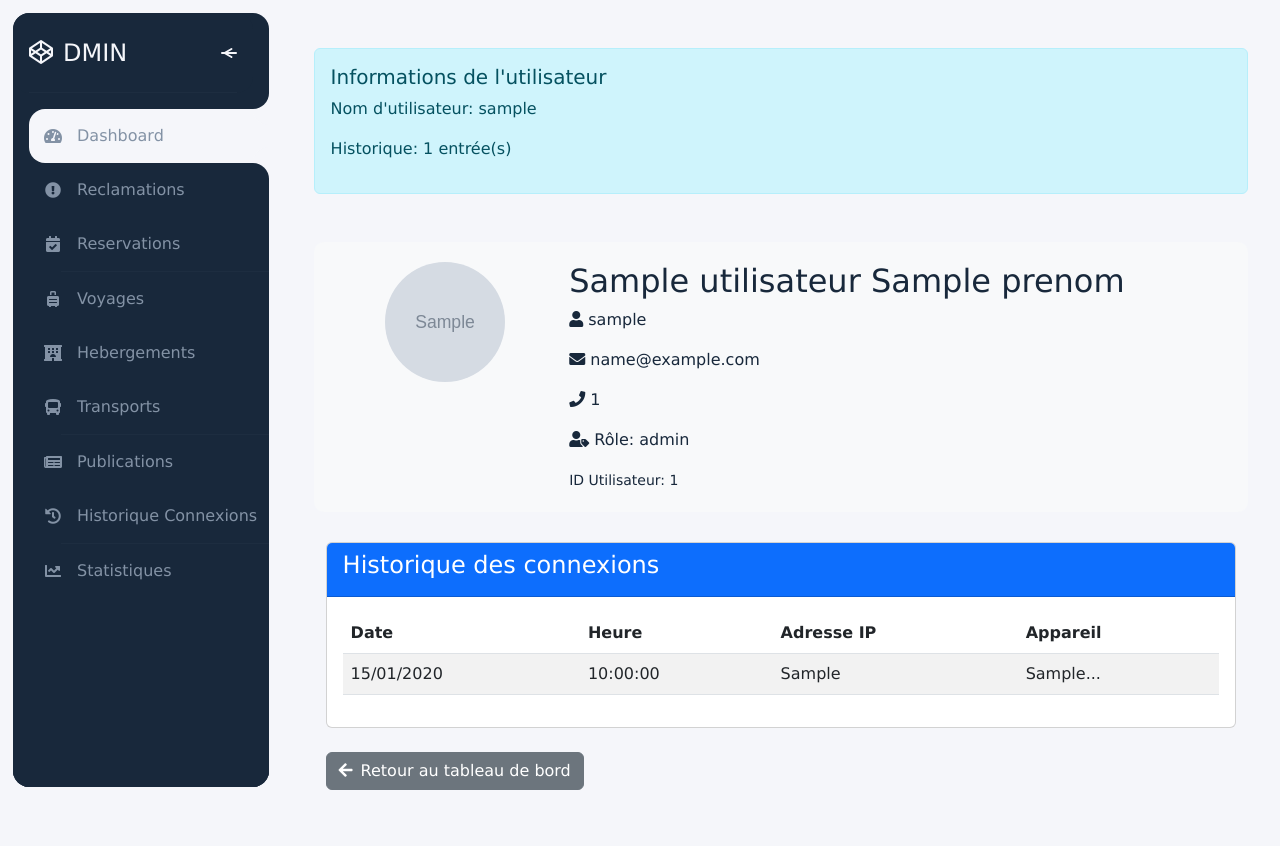
After one commit to Messai-Yosra/TerraNavSymfony1, a Symfony app: template templates/utilisateurs/historique_utilisateur.html.twig in a window 1280 px wide. The commit adds this page. Run offline with Twig, Linux system fonts and the light colour scheme; the template is opened without the code that fills it: most values are stand-ins (such as "Sample title", 1, 10 or a date in 2020); grey boxes marked "Sample" are stand-in pictures; some libraries are stand-ins or nearby versions.

Commit message:
historique complete fini

```diff
--- /dev/null
+++ b/templates/utilisateurs/historique_utilisateur.html.twig
@@ -0,0 +1,122 @@
+{% extends 'baseAdmin.html.twig' %}
+
+{% block title %}Historique Utilisateur - {{ utilisateur.username }}{% endblock %}
+
+{% block stylesheets %}
+    {{ parent() }}
+    <style>
+        .profile-header {
+            background-color: #f8f9fa;
+            padding: 20px;
+            border-radius: 10px;
+            margin-bottom: 30px;
+        }
+
+        .history-section {
+            margin-bottom: 40px;
+        }
+
+        .nav-tabs {
+            margin-bottom: 20px;
+        }
+
+        .empty-message {
+            font-style: italic;
+            color: #6c757d;
+        }
+
+        .card {
+            margin-bottom: 15px;
+        }
+
+        .profile-image {
+            width: 120px;
+            height: 120px;
+            object-fit: cover;
+            border-radius: 50%;
+        }
+    </style>
+{% endblock %}
+
+{% block content %}
+    {# Débogage #}
+    <div class="container mt-3 alert alert-info">
+        <h5>Informations de l'utilisateur</h5>
+        <p> Nom d'utilisateur: {{ utilisateur.username }}</p>
+        <p>Historique: {% if historique is defined %}{{ historique|length }} entrée(s){% else %}Non défini{% endif %}</p>
+    </div>
+
+    <div class="container mt-5">
+        <div class="row profile-header">
+            <div class="col-md-3 text-center">
+                {% if utilisateur.photo %}
+                    <img src="{{ asset('uploads/profile/' ~ utilisateur.photo) }}" alt="Photo de profil" class="profile-image">
+                {% else %}
+                    <img src="{{ asset('images/default-avatar.png') }}" alt="Photo par défaut" class="profile-image">
+                {% endif %}
+            </div>
+            <div class="col-md-9">
+                <h2>{{ utilisateur.nom|default('') }} {{ utilisateur.prenom|default('') }}</h2>
+                <p><i class="fas fa-user"></i> {{ utilisateur.username }}</p>
+                <p><i class="fas fa-envelope"></i> {{ utilisateur.email }}</p>
+                {% if utilisateur.numTel %}
+                    <p><i class="fas fa-phone"></i> {{ utilisateur.numTel }}</p>
+                {% endif %}
+                <p><i class="fas fa-user-tag"></i> Rôle: {{ utilisateur.role }}</p>
+                <small>ID Utilisateur: {{ utilisateur.id }}</small>
+            </div>
+        </div>
+
+        <!-- Section d'historique des connexions -->
+        <div class="card mb-4">
+            <div class="card-header bg-primary text-white">
+                <h4>Historique des connexions</h4>
+            </div>
+            <div class="card-body">
+                {% if historique is defined and historique is not empty %}
+                    <div class="table-responsive">
+                        <table class="table table-striped">
+                            <thead>
+                                <tr>
+                                    <th>Date</th>
+                                    <th>Heure</th>
+                                    <th>Adresse IP</th>
+                                    <th>Appareil</th>
+                                </tr>
+                            </thead>
+                            <tbody>
+                                {% for connexion in historique %}
+                                    <tr>
+                                        <td>{{ connexion.timestamp is defined ? connexion.timestamp|date('d/m/Y') : 'N/A' }}</td>
+                                        <td>{{ connexion.timestamp is defined ? connexion.timestamp|date('H:i:s') : 'N/A' }}</td>
+                                        <td>{{ connexion.ip|default('Non disponible') }}</td>
+                                        <td>{{ connexion.userAgent is defined ? (connexion.userAgent|default('Non disponible')|slice(0, 50) ~ '...') : 'N/A' }}</td>
+                                    </tr>
+                                {% endfor %}
+                            </tbody>
+                        </table>
+                    </div>
+                {% else %}
+                    <p class="empty-message">Aucun historique de connexion trouvé pour cet utilisateur.</p>
+                {% endif %}
+            </div>
+        </div>
+
+        <!-- Retour au tableau de bord -->
+        <div class="mb-4">
+            <a href="{{ path('admin_dashboard') }}" class="btn btn-secondary">
+                <i class="fas fa-arrow-left me-2"></i>Retour au tableau de bord
+            </a>
+        </div>
+    </div>
+{% endblock %}
+
+{% block javascripts %}
+    {{ parent() }}
+    <script>
+        // Script minimal pour éviter les erreurs JavaScript
+        document.addEventListener('DOMContentLoaded', function() {
+            console.log('Page chargée pour l\'utilisateur ID: {{ utilisateur.id }}');
+        });
+    </script>
+{% endblock %}
--- a/templates/utilisateurs/profileClient.html.twig
+++ b/templates/utilisateurs/profileClient.html.twig
@@ -254,7 +254,6 @@ document.addEventListener('DOMContentLoaded', function() {
         cameraInitialized = true;
     }
 });
-
 function initCameraFunctionality() {
     console.log('Initializing camera functionality...');
 
```
Also changed, not shown: src/Controller/utilisateurs/DashboardController.php (+27 -0 lines).
